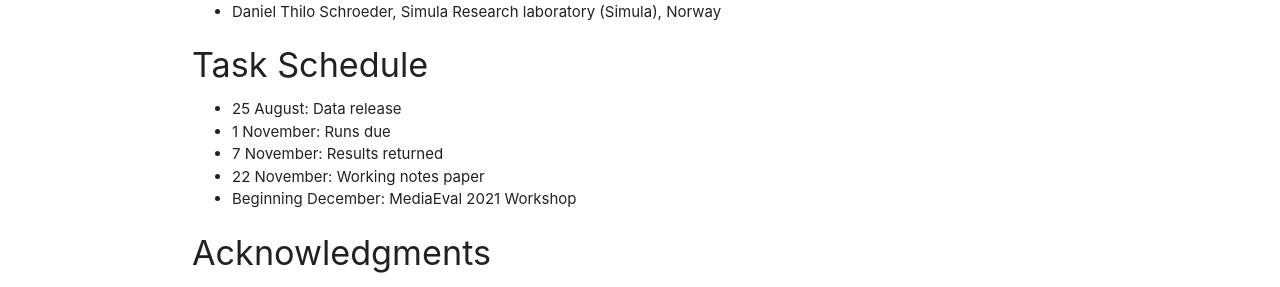
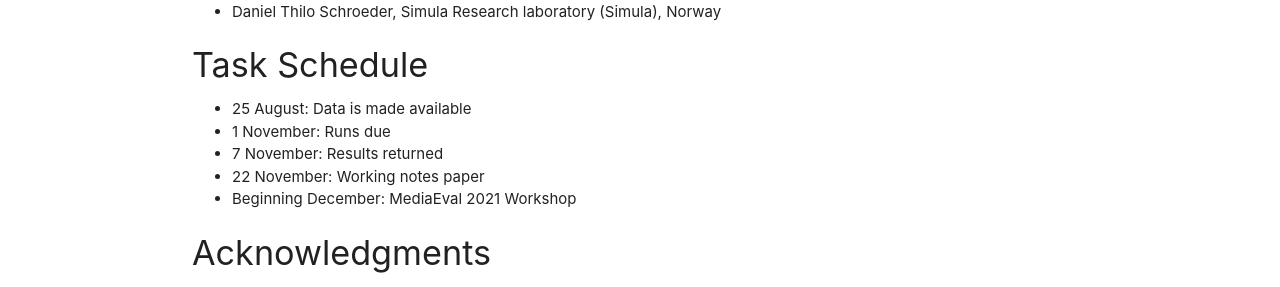
Before and after one commit to multimediaeval/multimediaeval.github.io, a Jekyll site: the page built from _editions/2021/tasks/fakenews.md, in a window 1280 px wide and 900 px high, scrolled down 3012 px. Shown: the part 198-485 px from the top of the window. Built offline with Jekyll 4.4.1, drawn with Linux system fonts in a browser that asks for light colours.

Commit message:
Update fakenews.md

```diff
--- a/_editions/2021/tasks/fakenews.md
+++ b/_editions/2021/tasks/fakenews.md
@@ -104,7 +104,7 @@ Evaluation will be performed using standard implementation of the multi-class ge
 <!-- # and so on-->
 
 #### Task Schedule
-* 25 August: Data release <!-- # Replace XX with your date. We suggest setting the date in June-July-->
+* 25 August: Data is made available <!-- # Replace XX with your date. We suggest setting the date in June-July-->
 * 1 November: Runs due <!-- # Replace XX with your date. We suggest setting enough time in order to have enough time to assess and return the results by the Results returned deadline-->
 * 7 November: Results returned  <!-- Replace XX with your date. Latest possible should be 15 November-->
 * 22 November: Working notes paper  <!-- Fixed. Please do not change. Exact date to be decided-->
```
